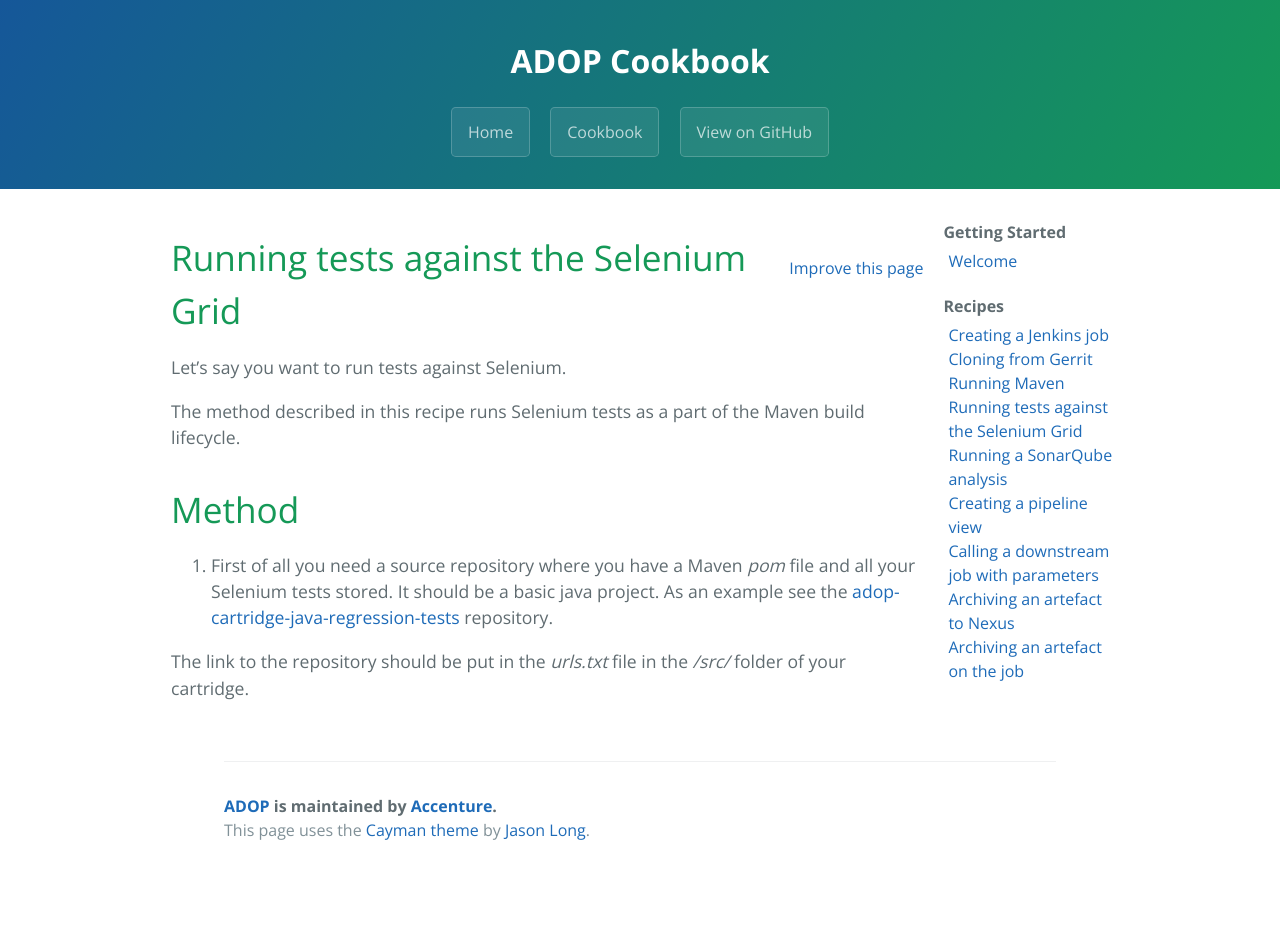
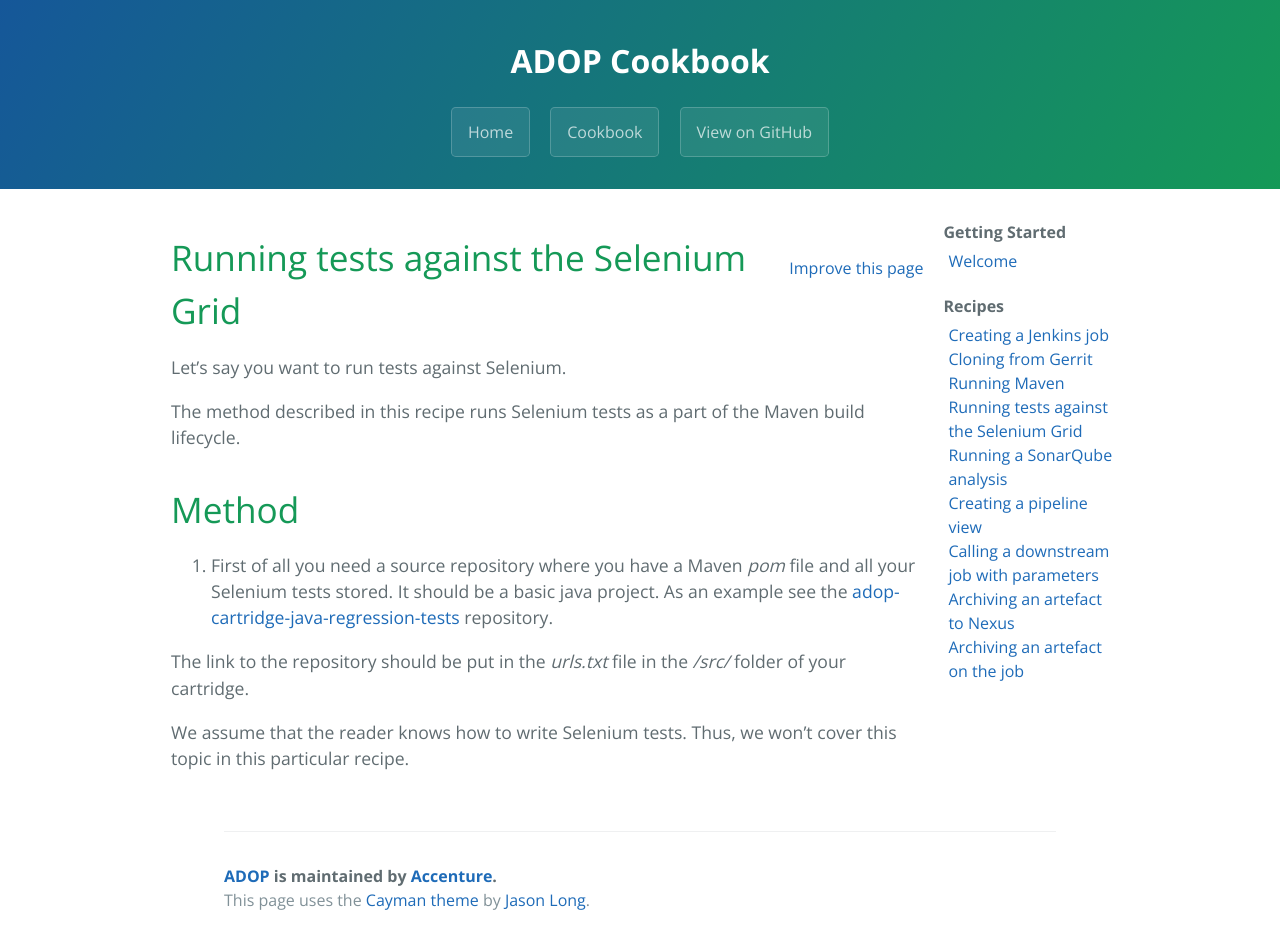
Before and after one commit to alexeymhv/adop-cartridges-cookbook, a Jekyll site: the page built from _docs/recipes/selenium-tests.md, in a window 1280 px wide. Built offline with Jekyll 4.4.1, drawn with Linux system fonts in a browser that asks for light colours; before the commit the page ends 900 px from its top, so only the background shows below that.

Commit message:
Update selenium-tests.md

```diff
--- a/_docs/recipes/selenium-tests.md
+++ b/_docs/recipes/selenium-tests.md
@@ -13,3 +13,5 @@ The method described in this recipe runs Selenium tests as a part of the Maven b
 1. First of all you need a source repository where you have a Maven _pom_ file and all your Selenium tests stored. It should be a basic java project. As an example see the [adop-cartridge-java-regression-tests](https://github.com/Accenture/adop-cartridge-java-regression-tests) repository.
 
   The link to the repository should be put in the _urls.txt_ file in the _/src/_ folder of your cartridge.
+
+  We assume that the reader knows how to write Selenium tests. Thus, we won't cover this topic in this particular recipe.
```
